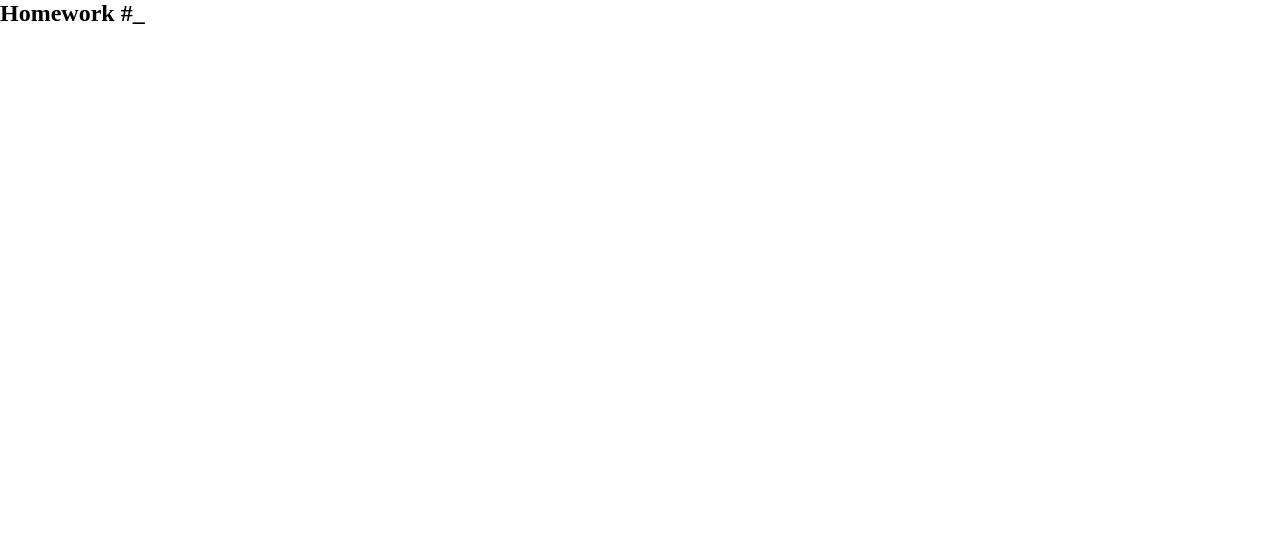
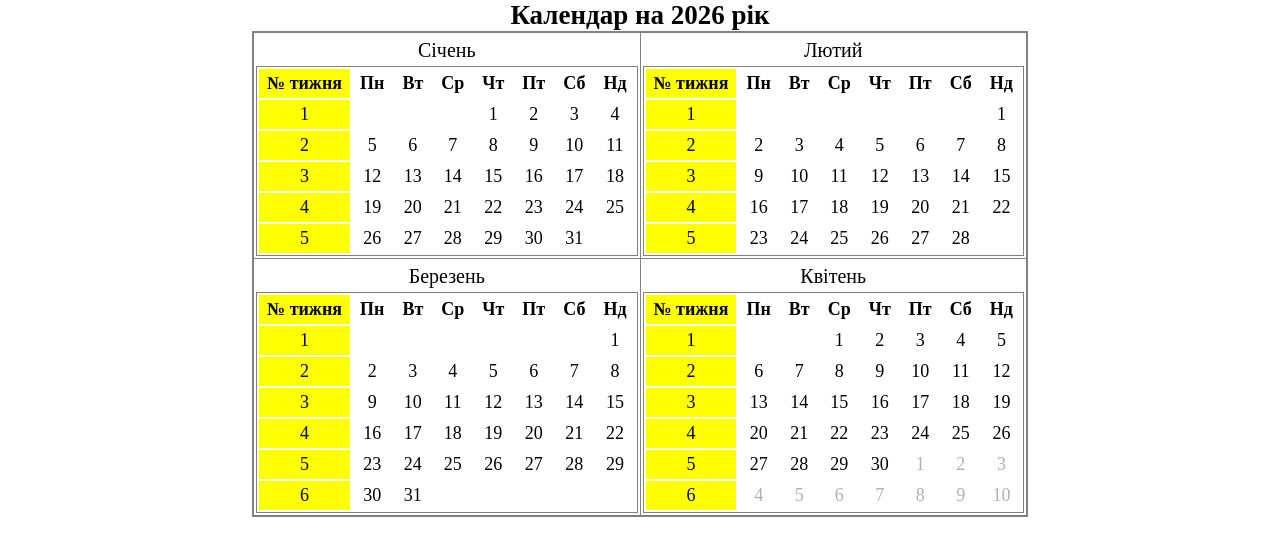
Before and after one commit to Iryna-03/it-fast-start-02-11-2026, a plain HTML site: page index.html in a window 1280 px wide. Drawn offline with Linux system fonts and the light colour scheme.

Commit message:
add calendar

```diff
--- a/index.html
+++ b/index.html
@@ -1,5 +1,5 @@
 <!DOCTYPE html>
-<html lang="en">
+<html lang="uk">
 <head>
     <meta charset="UTF-8">
     <meta name="viewport" content="width=device-width, initial-scale=1.0">
@@ -10,7 +10,59 @@
     <header></header>
     <main>
         <section>
-            <h1>Homework #_</h1>
+            <h1>Календар на 2026 рік</h1>
+                    <table class="year">
+            <tr>
+                <td>
+                    <table class="month">
+                        <caption>Січень</caption>
+                        <tr><th class="week">№ тижня</th><th>Пн</th><th>Вт</th><th>Ср</th><th>Чт</th><th>Пт</th><th>Сб</th><th>Нд</th></tr>
+                        <tr><td class="week">1</td><td></td><td></td><td></td><td>1</td><td>2</td><td>3</td><td>4</td></tr>
+                        <tr><td class="week">2</td><td>5</td><td>6</td><td>7</td><td>8</td><td>9</td><td>10</td><td>11</td></tr>
+                        <tr><td class="week">3</td><td>12</td><td>13</td><td>14</td><td>15</td><td>16</td><td>17</td><td>18</td></tr>
+                        <tr><td class="week">4</td><td>19</td><td>20</td><td>21</td><td>22</td><td>23</td><td>24</td><td>25</td></tr>
+                        <tr><td class="week">5</td><td>26</td><td>27</td><td>28</td><td>29</td><td>30</td><td>31</td><td></td></tr>
+                    </table>
+                </td>
+                <td>
+                    <table class="month">
+                        <caption>Лютий</caption>
+                        <tr><th class="week">№ тижня</th><th>Пн</th><th>Вт</th><th>Ср</th><th>Чт</th><th>Пт</th><th>Сб</th><th>Нд</th></tr>
+                        <tr><td class="week">1</td><td></td><td></td><td></td><td></td><td></td><td></td><td>1</td></tr>
+                        <tr><td class="week">2</td><td>2</td><td>3</td><td>4</td><td>5</td><td>6</td><td>7</td><td>8</td></tr>
+                        <tr><td class="week">3</td><td>9</td><td>10</td><td>11</td><td>12</td><td>13</td><td>14</td><td>15</td></tr>
+                        <tr><td class="week">4</td><td>16</td><td>17</td><td>18</td><td>19</td><td>20</td><td>21</td><td>22</td></tr>
+                        <tr><td class="week">5</td><td>23</td><td>24</td><td>25</td><td>26</td><td>27</td><td>28</td><td></td></tr>
+                    </table>
+                </td>
+            </tr>
+            <tr>
+                <td>
+                    <table class="month">
+                        <caption>Березень</caption>
+                        <tr><th class="week">№ тижня</th><th>Пн</th><th>Вт</th><th>Ср</th><th>Чт</th><th>Пт</th><th>Сб</th><th>Нд</th></tr>
+                        <tr><td class="week">1</td><td></td><td></td><td></td><td></td><td></td><td></td><td>1</td></tr>
+                        <tr><td class="week">2</td><td>2</td><td>3</td><td>4</td><td>5</td><td>6</td><td>7</td><td>8</td></tr>
+                        <tr><td class="week">3</td><td>9</td><td>10</td><td>11</td><td>12</td><td>13</td><td>14</td><td>15</td></tr>
+                        <tr><td class="week">4</td><td>16</td><td>17</td><td>18</td><td>19</td><td>20</td><td>21</td><td>22</td></tr>
+                        <tr><td class="week">5</td><td>23</td><td>24</td><td>25</td><td>26</td><td>27</td><td>28</td><td>29</td></tr>
+                        <tr><td class="week">6</td><td>30</td><td>31</td><td></td><td></td><td></td><td></td><td></td></tr>
+                    </table>
+                </td>
+                <td>
+                    <table class="month">
+                        <caption>Квітень</caption>
+                        <tr><th class="week">№ тижня</th><th>Пн</th><th>Вт</th><th>Ср</th><th>Чт</th><th>Пт</th><th>Сб</th><th>Нд</th></tr>
+                        <tr><td class="week">1</td><td></td><td></td><td>1</td><td>2</td><td>3</td><td>4</td><td>5</td></tr>
+                        <tr><td class="week">2</td><td>6</td><td>7</td><td>8</td><td>9</td><td>10</td><td>11</td><td>12</td></tr>
+                        <tr><td class="week">3</td><td>13</td><td>14</td><td>15</td><td>16</td><td>17</td><td>18</td><td>19</td></tr>
+                        <tr><td class="week">4</td><td>20</td><td>21</td><td>22</td><td>23</td><td>24</td><td>25</td><td>26</td></tr>
+                        <tr><td class="week">5</td><td>27</td><td>28</td><td>29</td><td>30</td><td class="next-month">1</td><td class="next-month">2</td><td class="next-month">3</td></tr>
+                        <tr><td class="week">6</td><td class="next-month">4</td><td class="next-month">5</td><td class="next-month">6</td><td class="next-month">7</td><td class="next-month">8</td><td class="next-month">9</td><td class="next-month">10</td></tr>
+                    </table>
+                </td>
+            </tr>
+            </table>
         </section>
     </main>
     <footer></footer>
--- a/styles/style.css
+++ b/styles/style.css
@@ -3,3 +3,52 @@
     padding: 0;
     box-sizing: border-box
 }
+body {
+    font-family: "Times New Roman", serif;
+    font-size: 18px;
+}
+
+h1,
+h2 {
+    text-align: center;
+}
+
+/* Велика таблиця, в якій лежать 4 місяці */
+table.year {
+    margin: 0 auto;
+    border: 2px solid gray;
+    border-collapse: collapse;
+    border-spacing: 2px;
+}
+
+table.year > tbody > tr > td {
+    border: 1px solid gray;
+    vertical-align: top;
+    padding: 2px;
+}
+
+/* Маленька таблиця одного місяця */
+table.month {
+    border: 1px solid gray;
+    border-collapse: separate;
+    border-spacing: 2px;
+}
+
+table.month caption {
+    font-size: 20px;
+    padding: 4px;
+}
+
+table.month th,
+table.month td {
+    text-align: center;
+    padding: 4px 8px;
+    min-width: 28px;
+}
+
+/* Жовта колонка "№ тижня" */
+table.month .week {
+    background-color: yellow;
+}
+table.month td.next-month { color: #b0b0b0;/* блідно-сірий*/
+    }
```
